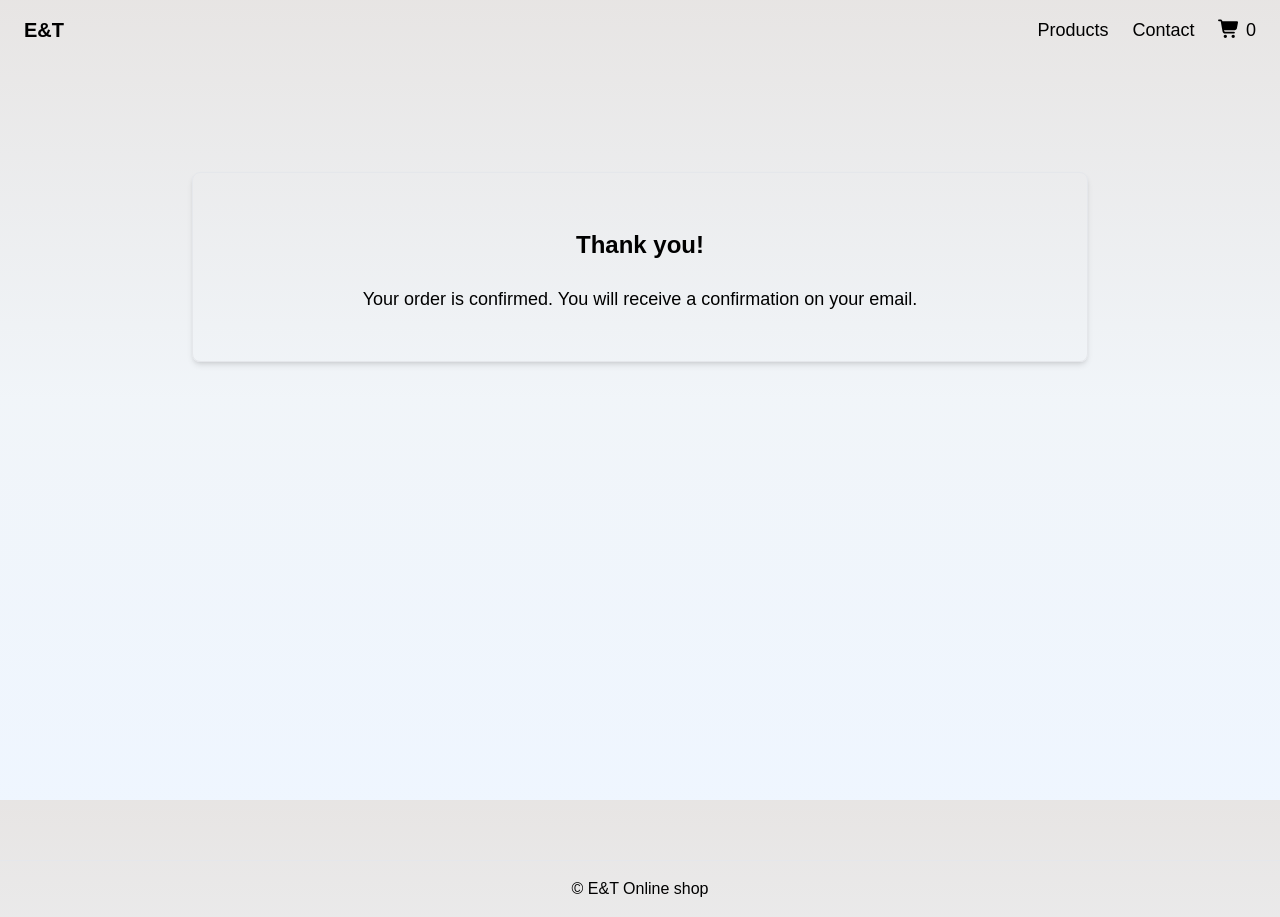
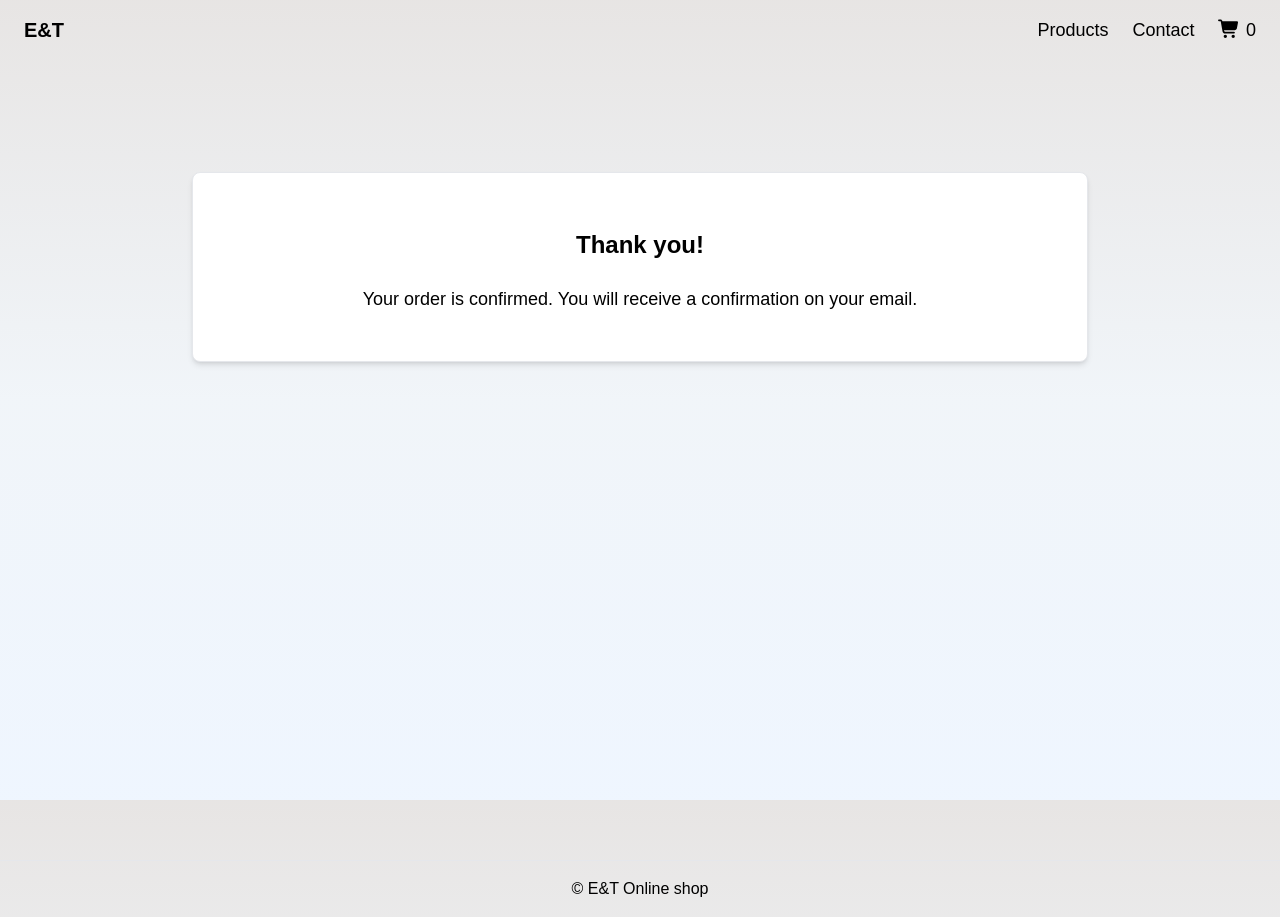
Before and after one commit to Theanordhoy/javascript-frameworks, a Next.js app: page /success in a window 1280 px wide. Built offline with nearby package versions, Linux system fonts and the light colour scheme.

Commit message:
added white bg for success-page box
added white bg for success-page box

```diff
--- a/src/app/(shop)/success/page.tsx
+++ b/src/app/(shop)/success/page.tsx
@@ -10,7 +10,7 @@ export default function SuccessPage() {
   }, []);
 
   return (
-    <div className="mx-auto max-w-4xl border border-gray-200 rounded-lg p-6 shadow-md text-center mt-20">
+    <div className="mx-auto max-w-4xl border border-gray-200 rounded-lg p-6 shadow-md text-center mt-20 bg-white">
       <h1 className="font-bold text-2xl mt-8"> Thank you!</h1>
       <p className="text-lg m-6">
         Your order is confirmed. You will receive a confirmation on your email.
```
